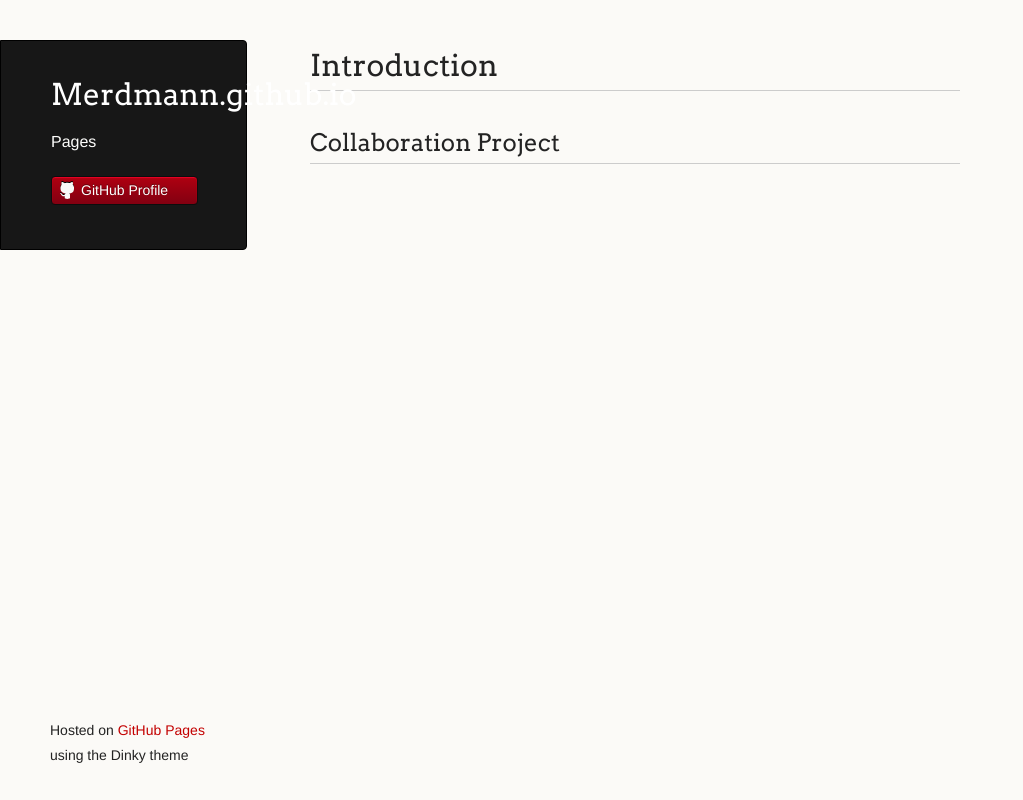
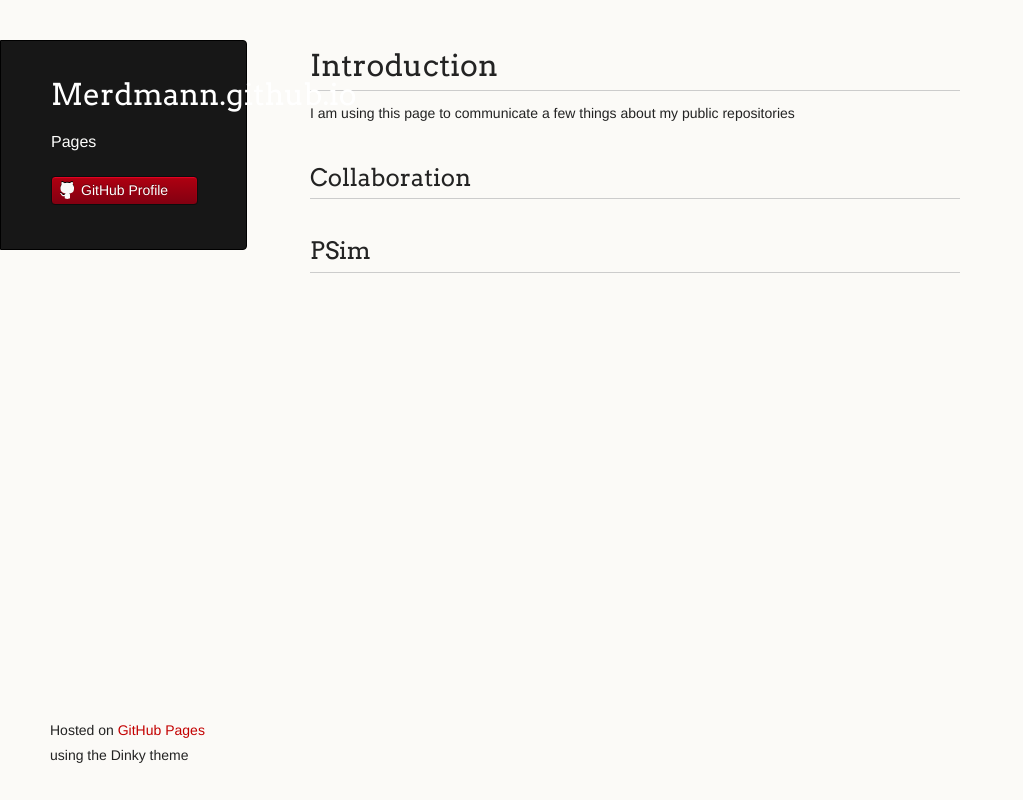
Before and after one commit to merdmann/merdmann.github.io, a plain HTML site: page index.html in a window 1280 px wide. Shown: the whole page, without its empty margins (0-1023 px from the left). Drawn offline with Linux system fonts and the light colour scheme.

Commit message:
Replace master branch with page content via GitHub

```diff
--- a/index.html
+++ b/index.html
@@ -30,8 +30,13 @@
         <h1>
 <a name="introduction" class="anchor" href="#introduction"><span class="octicon octicon-link"></span></a>Introduction</h1>
 
+<p>I am using this page to communicate a few things about my public repositories </p>
+
 <h2>
-<a name="collaboration-project" class="anchor" href="#collaboration-project"><span class="octicon octicon-link"></span></a>Collaboration Project</h2>
+<a name="collaboration" class="anchor" href="#collaboration"><span class="octicon octicon-link"></span></a>Collaboration</h2>
+
+<h2>
+<a name="psim" class="anchor" href="#psim"><span class="octicon octicon-link"></span></a>PSim</h2>
       </section>
       <footer>
         <p><small>Hosted on <a href="https://pages.github.com">GitHub Pages</a> using the Dinky theme</small></p>
--- a/params.json
+++ b/params.json
@@ -1 +1 @@
-{"name":"Merdmann.github.io","tagline":"Pages","body":"# Introduction\r\n\r\n## Collaboration Project\r\n","google":"","note":"Don't delete this file! It's used internally to help with page regeneration."}
+{"name":"Merdmann.github.io","tagline":"Pages","body":"# Introduction\r\nI am using this page to communicate a few things about my public repositories \r\n\r\n## Collaboration\r\n\r\n## PSim\r\n","google":"","note":"Don't delete this file! It's used internally to help with page regeneration."}
```
